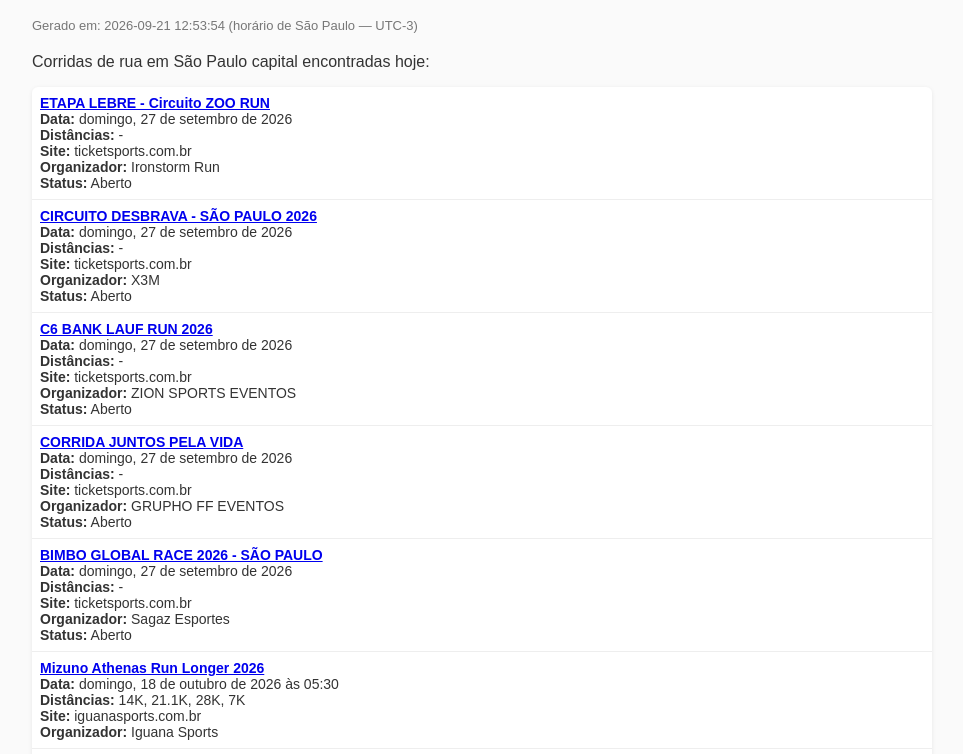
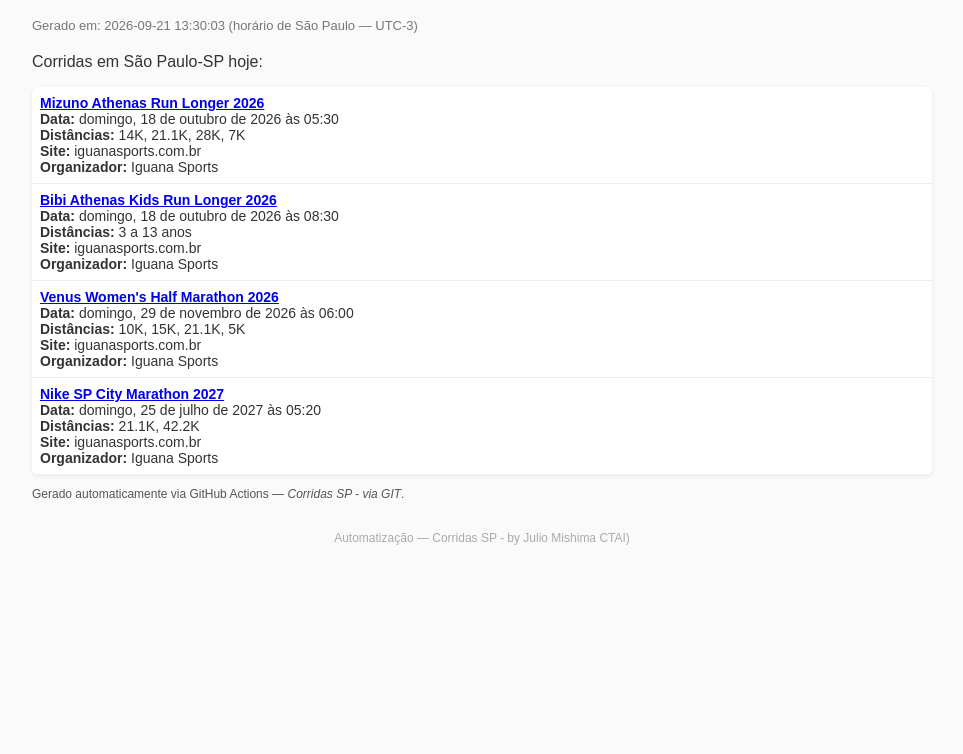
Before and after one commit to qajulio/ghactions-run, a plain HTML site: page index.html in a window 1280 px wide. Shown: the part 92-846 px from the top of the page, without its empty margins (158-1121 px from the left). After the commit the page ends 800 px from the top, so only its background shows below. Drawn offline with Linux system fonts and the light colour scheme.

Commit message:
deploy: 977761350455117324f351e118d928eb7c6a96ea

```diff
--- a/index.html
+++ b/index.html
@@ -15,50 +15,10 @@
 </style>
 </head>
 <body>
-<h1>Corridas de Rua em São Paulo Capital</h1>
-<p class="meta">Gerado em: 2026-09-21 12:53:54 (horário de São Paulo — UTC-3)</p>
-<p>Corridas de rua em São Paulo capital encontradas hoje:</p>
+<h1>Corridas de Rua em São Paulo - SP</h1>
+<p class="meta">Gerado em: 2026-09-21 13:30:03 (horário de São Paulo — UTC-3)</p>
+<p>Corridas em São Paulo-SP hoje:</p>
 <table style="border-collapse:collapse;width:100%;font-family:Arial,Helvetica,sans-serif;font-size:14px;">
-<tr>
-        <td style="padding:8px;border-bottom:1px solid #eee;vertical-align:top;">
-          <strong><a href="https://www.ticketsports.com.br/e/ETAPA+LEBRE+-+Circuito+ZOO+RUN-85364">ETAPA LEBRE - Circuito ZOO RUN</a></strong><br>
-          <strong>Data:</strong> domingo, 27 de setembro de 2026<br>
-          <strong>Distâncias:</strong> -<br>
-          <strong>Site:</strong> ticketsports.com.br<br><strong>Organizador:</strong> Ironstorm Run<br><strong>Status:</strong> Aberto
-        </td>
-      </tr>
-<tr>
-        <td style="padding:8px;border-bottom:1px solid #eee;vertical-align:top;">
-          <strong><a href="https://www.ticketsports.com.br/e/CIRCUITO+DESBRAVA+-+S%C3%83O+PAULO+2026-85560">CIRCUITO DESBRAVA - SÃO PAULO 2026</a></strong><br>
-          <strong>Data:</strong> domingo, 27 de setembro de 2026<br>
-          <strong>Distâncias:</strong> -<br>
-          <strong>Site:</strong> ticketsports.com.br<br><strong>Organizador:</strong> X3M<br><strong>Status:</strong> Aberto
-        </td>
-      </tr>
-<tr>
-        <td style="padding:8px;border-bottom:1px solid #eee;vertical-align:top;">
-          <strong><a href="https://www.ticketsports.com.br/e/C6+BANK+LAUF+RUN+2026-87077">C6 BANK LAUF RUN 2026</a></strong><br>
-          <strong>Data:</strong> domingo, 27 de setembro de 2026<br>
-          <strong>Distâncias:</strong> -<br>
-          <strong>Site:</strong> ticketsports.com.br<br><strong>Organizador:</strong> ZION SPORTS EVENTOS<br><strong>Status:</strong> Aberto
-        </td>
-      </tr>
-<tr>
-        <td style="padding:8px;border-bottom:1px solid #eee;vertical-align:top;">
-          <strong><a href="https://www.ticketsports.com.br/e/CORRIDA+JUNTOS+PELA+VIDA+-87922">CORRIDA JUNTOS PELA VIDA</a></strong><br>
-          <strong>Data:</strong> domingo, 27 de setembro de 2026<br>
-          <strong>Distâncias:</strong> -<br>
-          <strong>Site:</strong> ticketsports.com.br<br><strong>Organizador:</strong> GRUPHO FF EVENTOS<br><strong>Status:</strong> Aberto
-        </td>
-      </tr>
-<tr>
-        <td style="padding:8px;border-bottom:1px solid #eee;vertical-align:top;">
-          <strong><a href="https://www.ticketsports.com.br/e/BIMBO+GLOBAL+RACE+2026+-+S%C3%83O+PAULO-87478">BIMBO GLOBAL RACE 2026 - SÃO PAULO</a></strong><br>
-          <strong>Data:</strong> domingo, 27 de setembro de 2026<br>
-          <strong>Distâncias:</strong> -<br>
-          <strong>Site:</strong> ticketsports.com.br<br><strong>Organizador:</strong> Sagaz Esportes<br><strong>Status:</strong> Aberto
-        </td>
-      </tr>
 <tr>
         <td style="padding:8px;border-bottom:1px solid #eee;vertical-align:top;">
           <strong><a href="https://iguanasports.com.br/blogs/calendario-corridas-de-rua/athenas-run-longer-2026">Mizuno Athenas Run Longer 2026</a></strong><br>
@@ -93,6 +53,6 @@
       </tr>
 </table>
 <p style="color:#555;font-size:12px;">Gerado automaticamente via GitHub Actions — <em>Corridas SP - via GIT</em>.</p>
-<footer>Automatização — Corridas SP - via GIT</footer>
+<footer>Automatização — Corridas SP - by Julio Mishima CTAI)</footer>
 </body>
 </html>
```
Also changed, not shown: index.md (added, +14 -0 lines).
